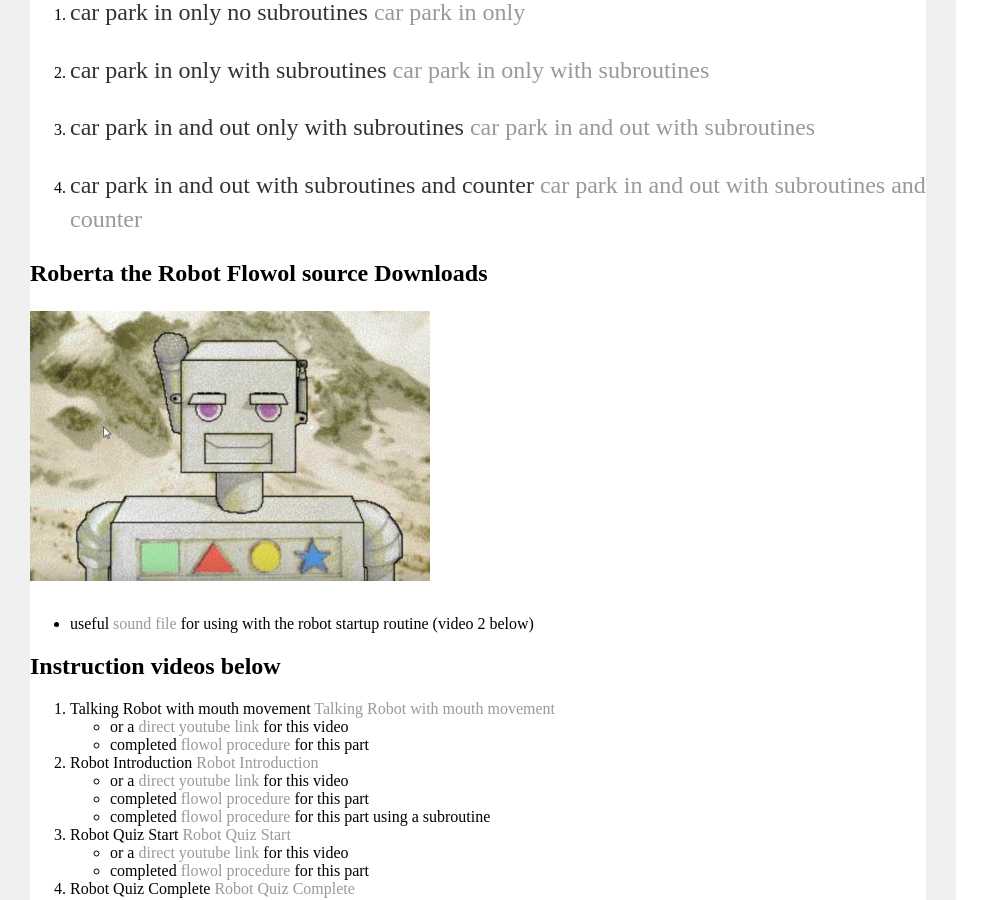
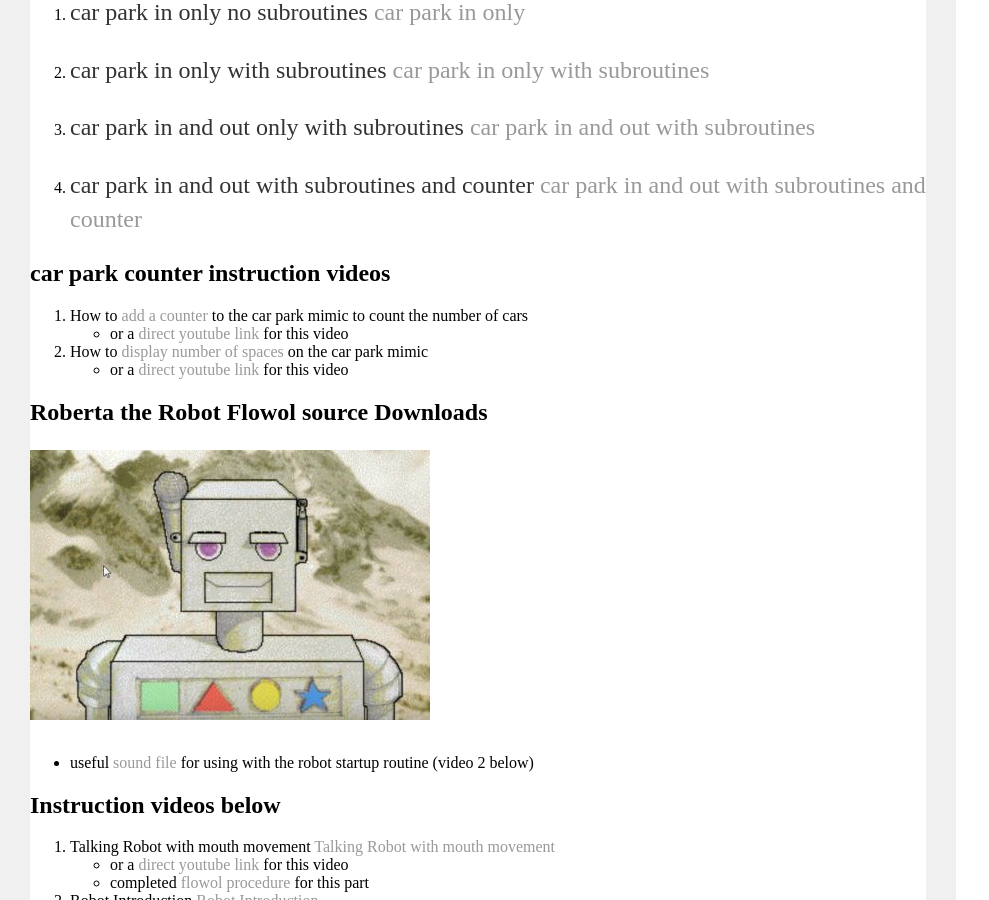
Before and after one commit to transfer99/transfer99.github.io, a Jekyll site: the page built from _posts/2019-01-30-flowolv4.md, in a window 1280 px wide and 900 px high, scrolled down 1261 px. Shown: the whole window, without its empty margins (0-989 px from the left). Built offline with Jekyll 4.4.1, drawn with Linux system fonts in a browser that asks for light colours.

Commit message:
flowol add car park videos
flowol add car park videos

```diff
--- a/_posts/2019-01-30-flowolv4.md
+++ b/_posts/2019-01-30-flowolv4.md
@@ -26,12 +26,19 @@ Then find the folder you wish to download to and then press "Save" <br />
 
 4. car park in and out with subroutines and counter [car park in and out with subroutines and counter]({{site.baseurl}}/01flowolv4/car park in and out with subroutines and counter.flo "car park in and out with subroutines and counter")
 
+## **car park counter instruction videos**
+1. How to [add a counter]({{site.baseurl}}/01flowolv4/Adding a variable to count spaces to Car park mimic flowol.mp4 ) to the car park mimic to count the number of cars
+	* or a [direct youtube link](http://www.youtube.com/watch?v=1jH6k7wwG1c){:target="_blank"} for this video <br />
+1. How to [display number of spaces]({{site.baseurl}}/01flowolv4/Flowol Carpark - displaying number of spaces.mp4 ) on the car park mimic
+	* or a [direct youtube link](http://www.youtube.com/watch?v=yQqrvZnaED8){:target="_blank"} for this video <br />
+
 ## **Roberta the Robot Flowol source Downloads**
  ![Alt textl]({{ site.baseurl }}/01flowolv4/robot/robotmimic.jpg "Roberta the Robot Mimic Overview")
 
 * useful [sound file ]({{site.baseurl}}/01flowolv4/robot/rift.wav )for using with the robot startup routine (video 2 below)
 
-## Instruction videos below
+
+## **Instruction videos below**
 
 1. Talking Robot with mouth movement [Talking Robot with mouth movement]({{site.baseurl}}/01flowolv4/robot/Flowol 4 - Roberta the Robot A.mp4 "Talking Robot with mouth movement")
 	* or a [direct youtube link](http://www.youtube.com/watch?v=KhCGFuT2soY){:target="_blank"} for this video <br />
```
Also changed, not shown: 03turtlepython/l3 c5 star spiral quirky.py (added, +10 -0 lines), 03turtlepython/l3 c5 star spiral.py (added, +10 -0 lines), _posts/2019-01-28-python turtle.md (+4 -2 lines), 8 other files.
